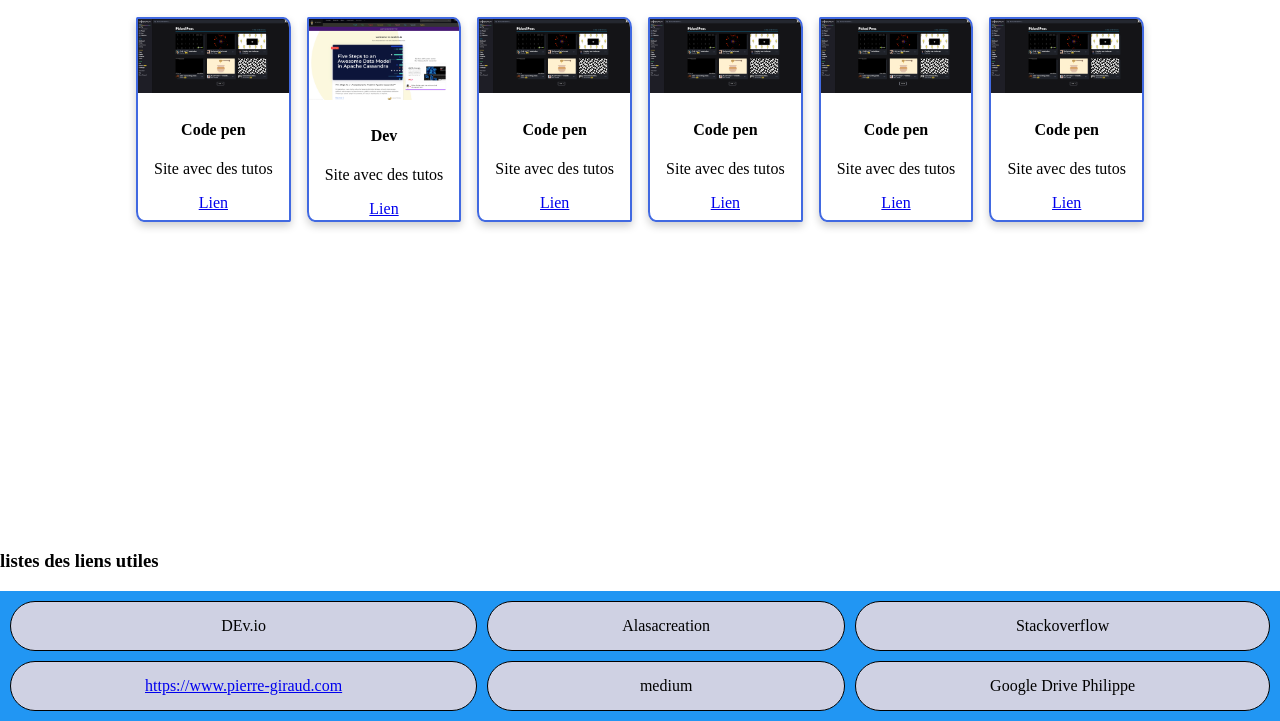
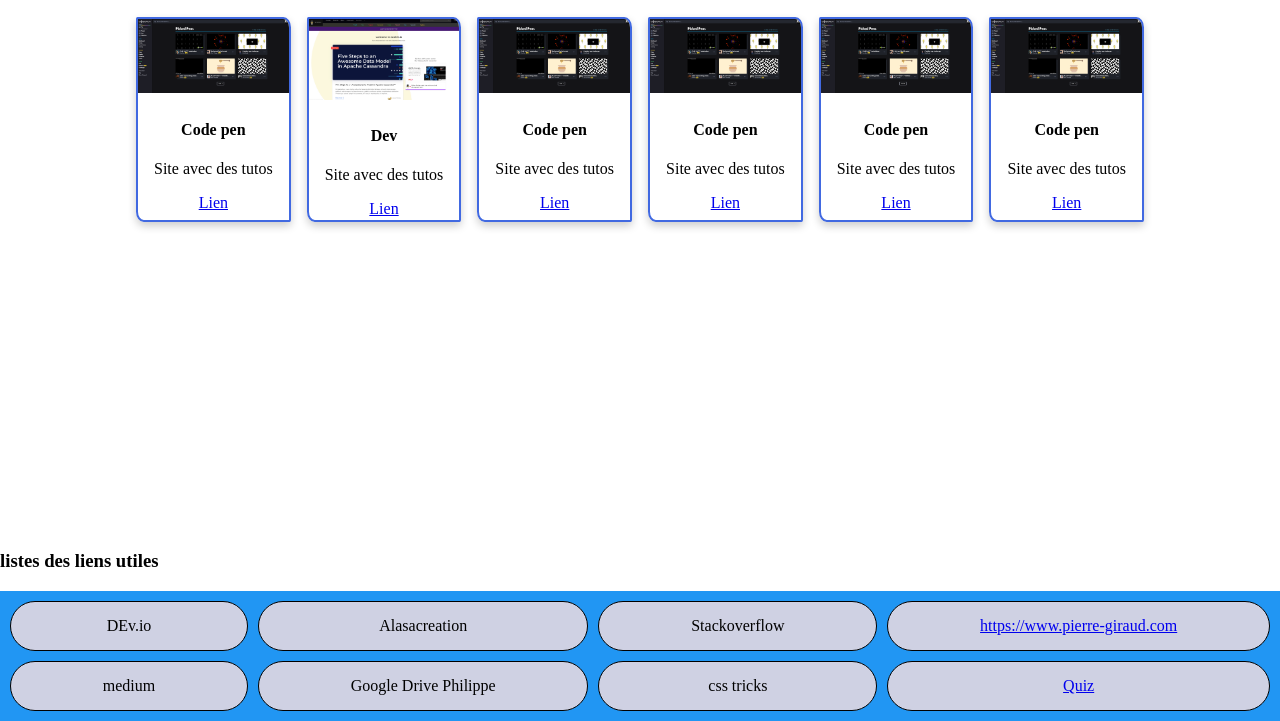
Before and after one commit to pcwebconseils/ITCJV, a plain HTML site: page index.html in a window 1280 px wide. Shown: the part 79-800 px from the top of the page. Drawn offline with Linux system fonts and the light colour scheme.

Commit message:
ajouts de liens

```diff
--- a/index.html
+++ b/index.html
@@ -67,6 +67,8 @@
     <div><a href="https://www.pierre-giraud.com" target="_blank">https://www.pierre-giraud.com</a></div>
     <div>medium</div>
     <div>Google Drive Philippe</div>
+    <div>css tricks</div>
+    <div><a href="https://www.alsacreations.com/quiz/lire/5-CSS-debutant">Quiz</a></div>
 
 </div>
 </footer>
--- a/style.css
+++ b/style.css
@@ -34,10 +34,11 @@ main{
       position: fixed;
       bottom: 0px;
       width: 100%;
+
   }
   .grid-container {
     display: grid;
-    grid-template-columns: auto auto auto;
+    grid-template-columns: auto auto auto auto;
     grid-gap: 10px;
     background-color: #2196F3;
     padding: 10px;
@@ -47,6 +48,6 @@ main{
     border: 1px solid black;
     border-radius: 3em;
     height: 3em;
+    line-height:3em;
     text-align:center;
-    line-height:3em;
   }
```
